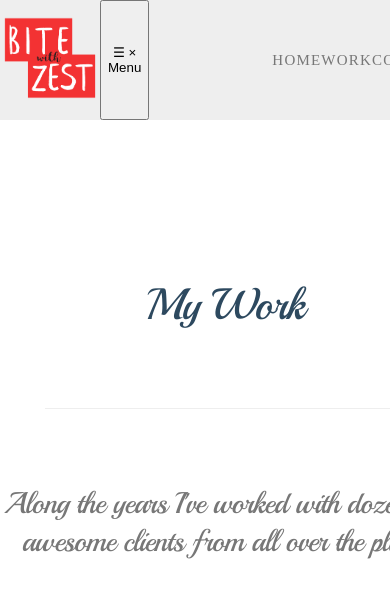
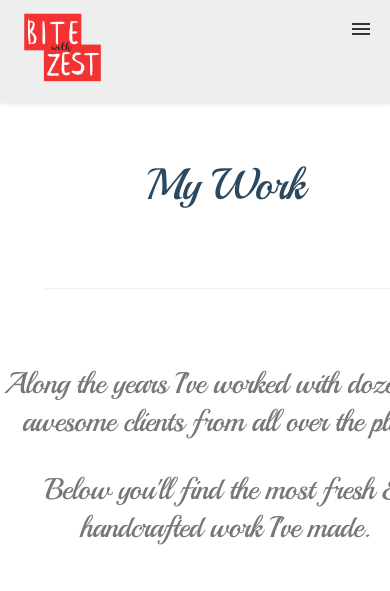
Before and after one commit to prezime/bitewithzest, a Django app: page / in a window 390 px wide; the page is wider, and only the part inside the window is pictured. Shown: the top 591 px of that part. Run offline with Django 3.2, Linux system fonts and the light colour scheme; data comes from the database, SQL or seed files in the repository.

Commit message:
mobile layout changes1

```diff
--- a/blog/templates/base.html
+++ b/blog/templates/base.html
@@ -14,19 +14,15 @@
 
   <div class="wrapper">
 
-    <nav class="navbar">
+    <!-- <nav class="navbar">
         <div class="navbar-content">
             <div class="nav-logo">
                 <a href="/" title="BiteWithZest">
                     <img src="{% static 'img/BWZ_logo_red_2.png' %}" alt="logo">
                 </a>
             </div>
-
-            <button id="menubutton" aria-expanded="false" aria-controls="nav-menu">
-              <span class="open">☰</span>
-              <span class="close">×</span>
-              Menu
-          </button>
+            <input class="menu-btn" type="checkbox" id="menu-btn" />
+            <label class="menu-icon" for="menu-btn"><span class="navicon"></span></label>
             <div class="nav-menu nav-home">
                 <a href="#home" class="active">Home</a>
             </div>
@@ -37,7 +33,25 @@
                 <a href="#contact">Contact</a>
             </div>
         </div>
-    </nav>
+    </nav>  -->
+
+    <div class="header">
+      <div class="navbar">
+      <a href="/" class="logo" title="BiteWithZest">
+        <img src="{% static 'img/BWZ_logo_red_2.png' %}" alt="logo">
+      </a>
+      <input class="menu-btn" type="checkbox" id="menu-btn" />
+      <label class="menu-icon" for="menu-btn"><span class="navicon"></span></label>
+      <ul class="menu">
+        <li><a href="#work">Our Work</a></li>
+        <li><a href="#about">About</a></li>
+        <li><a href="#careers">Careers</a></li>
+        <li><a href="#contact">Contact</a></li>
+      </ul>
+    </div>
+    </div>
+
+
     <div class="content">
       {% block about %}{% endblock about %}
 
@@ -51,15 +65,6 @@
     </div>
     {% block footer_showcase %}{% include 'footer.html' %} {% endblock %}
   </div>
-  <script>
-    const navButton = document.querySelector('button[id]');
-    function toggleNav(target){
-      const htmltarget = target.originalTarget;
-      const expanded = htmltarget.getAttribute('aria-expanded') === 'true' || false;
-      navButton.setAttribute('aria-expanded',!expanded);
-    }
-
-    navButton.addEventListener('click',toggleNav);
-  </script>
+  <script></script>
 </body>
 </html>
--- a/blog/templates/post_detail.html
+++ b/blog/templates/post_detail.html
@@ -27,7 +27,9 @@
             <img src="../media/post{{post.id}}/intro/post_intro{{post.id}}.jpg" alt="">
             {{ object.preparationtext | safe }}
         </div>
-
+        <div class="ingerdients">
+            {{ object.ingredients | safe }}
+        </div>
         <div class="maintext">
             {{ object.maintext | safe }}
         </div>
--- a/static/css/responsive.css
+++ b/static/css/responsive.css
@@ -19,7 +19,9 @@ img {
 
 .navbar{
     background: #eee;
-    height: 120px;
+    width: 100%;
+    max-width: 1440px;
+    margin: 0 auto;
 }
 .navbar-content {
     display: grid;
@@ -308,12 +310,6 @@ img {
       background-image: url({% static 'img/web_icons4.png' %});
       background-size: contain;
       background-repeat: no-repeat;
-
   }
 
-  [aria-expanded="true"] ~ div {
-    display: grid;
-    min-height: 500px;
-    display: none;
-  }
 }
--- a/static/css/style.css
+++ b/static/css/style.css
@@ -13,7 +13,7 @@
 }
 body{
     /* background-image: linear-gradient(110deg,#f93d66,#6d47d9); */
-
+    font-family: Rubik, sans-serif;
     margin: 0;
     letter-spacing: -1px;
 }
@@ -188,8 +188,140 @@ h1,h2,h3,h4,h5,h6{
 
 }
 
-[aria-expanded="true"] ~ div {
-    display: grid;
-    min-height: 500px;
+
+  /* header */
+
+  .header {
+    background-color: #fff;
+    box-shadow: 1px 1px 4px 0 rgba(0,0,0,.1);
+    position: fixed;
+    width: 100%;
+    z-index: 3;
+    margin: 0 auto;
+  }
+
+  .header ul {
+    margin: 0;
+    padding: 0;
+    list-style: none;
+    overflow: hidden;
+    background-color: #fff;
+  }
+
+  .header li a {
+    display: block;
+    padding: 20px 20px;
+    border-right: 1px solid #f4f4f4;
+    text-decoration: none;
+  }
+
+  .header li a:hover,
+  .header .menu-btn:hover {
+    background-color: #f4f4f4;
+  }
+
+  .header .logo {
+    display: block;
+    float: left;
+    font-size: 2em;
+    padding: 10px 20px;
+    text-decoration: none;
+  }
+
+  .logo>img {
+    max-width: 85px;
+  }
+
+
+  /* menu */
+
+  .header .menu {
+    clear: both;
+    max-height: 0;
+    transition: max-height .2s ease-out;
+  }
+
+  /* menu icon */
+
+  .header .menu-icon {
+    cursor: pointer;
+    display: inline-block;
+    float: right;
+    padding: 28px 20px;
+    position: relative;
+    user-select: none;
+  }
+
+  .header .menu-icon .navicon {
+    background: #333;
+    display: block;
+    height: 2px;
+    position: relative;
+    transition: background .2s ease-out;
+    width: 18px;
+  }
+
+  .header .menu-icon .navicon:before,
+  .header .menu-icon .navicon:after {
+    background: #333;
+    content: '';
+    display: block;
+    height: 100%;
+    position: absolute;
+    transition: all .2s ease-out;
+    width: 100%;
+  }
+
+  .header .menu-icon .navicon:before {
+    top: 5px;
+  }
+
+  .header .menu-icon .navicon:after {
+    top: -5px;
+  }
+
+  /* menu btn */
+
+  .header .menu-btn {
     display: none;
   }
+
+  .header .menu-btn:checked ~ .menu {
+    max-height: 240px;
+  }
+
+  .header .menu-btn:checked ~ .menu-icon .navicon {
+    background: transparent;
+  }
+
+  .header .menu-btn:checked ~ .menu-icon .navicon:before {
+    transform: rotate(-45deg);
+  }
+
+  .header .menu-btn:checked ~ .menu-icon .navicon:after {
+    transform: rotate(45deg);
+  }
+
+  .header .menu-btn:checked ~ .menu-icon:not(.steps) .navicon:before,
+  .header .menu-btn:checked ~ .menu-icon:not(.steps) .navicon:after {
+    top: 0;
+  }
+
+  /* 48em = 768px */
+
+  @media (min-width: 48em) {
+    .header li {
+      float: left;
+    }
+    .header li a {
+      padding: 20px 30px;
+    }
+    .header .menu {
+      clear: none;
+      float: right;
+      max-height: none;
+    }
+    .header .menu-icon {
+      display: none;
+    }
+  }
```
